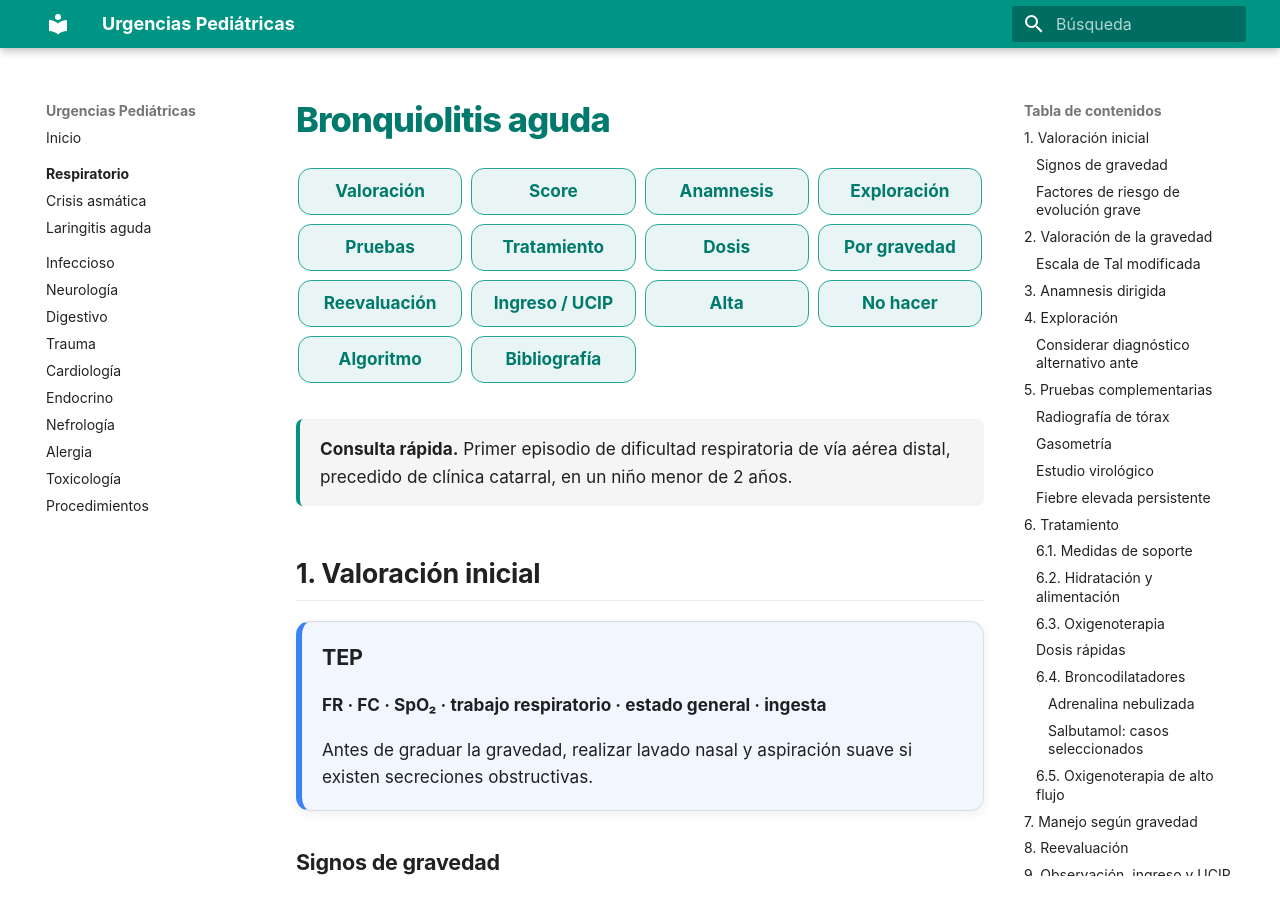
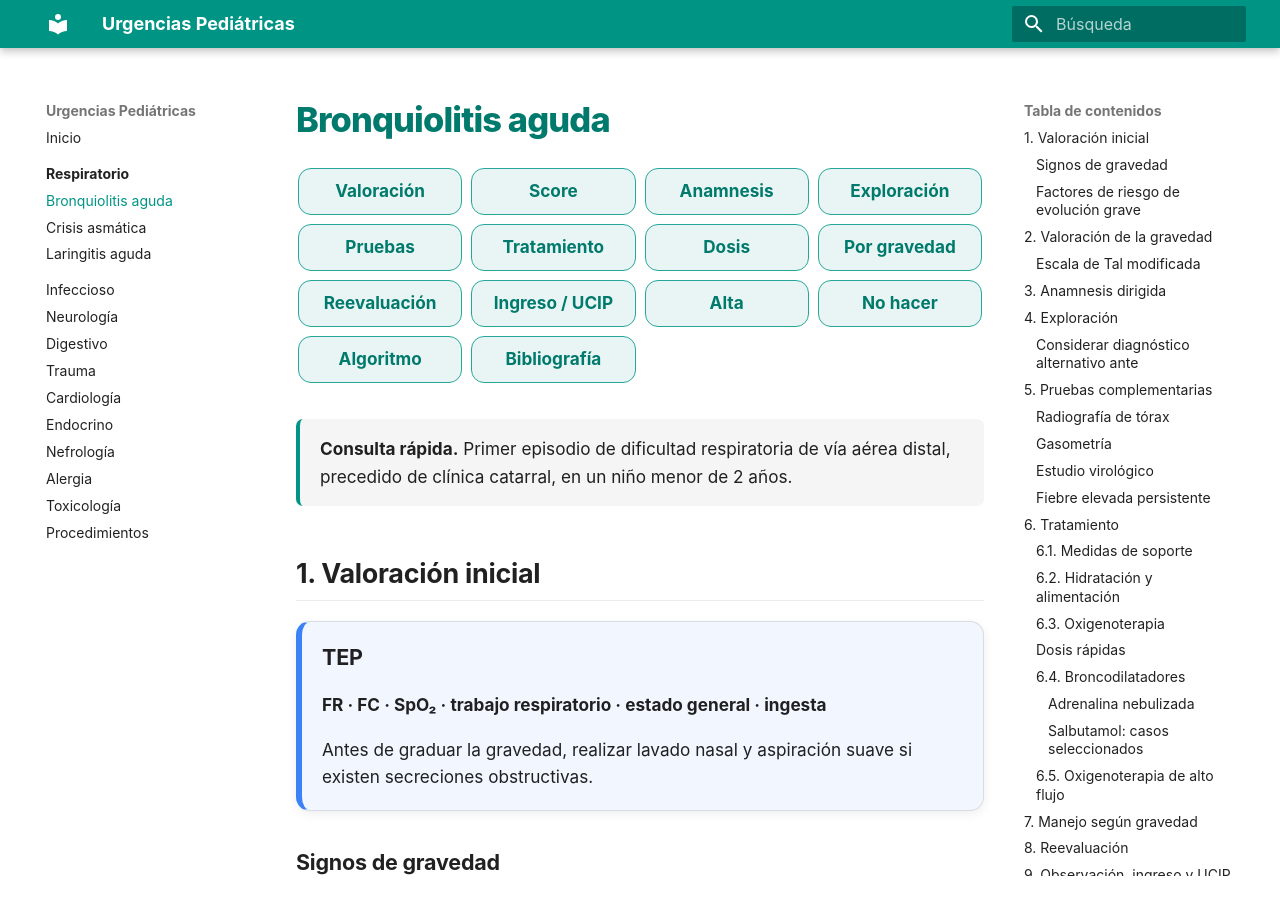
Before and after one commit to gonzaloares/urgencias-pediatricas, an MkDocs documentation site: the page built from docs/respiratorio/bronquiolitis-aguda.md, in a window 1280 px wide and 900 px high. Built offline with MkDocs 1.6.1 and Material for MkDocs 9.7.7, drawn with Linux system fonts in a browser that asks for light colours.

Commit message:
Añade bronquiolitis a la navegación

```diff
--- a/mkdocs.yml
+++ b/mkdocs.yml
@@ -17,6 +17,7 @@ nav:
   - Inicio: index.md
   - Respiratorio:
       - respiratorio/index.md
+      - Bronquiolitis aguda: respiratorio/bronquiolitis-aguda.md
       - Crisis asmática: respiratorio/crisis-asmatica.md
       - Laringitis aguda: respiratorio/laringitis-aguda.md
   - Infeccioso: infeccioso/index.md
```
